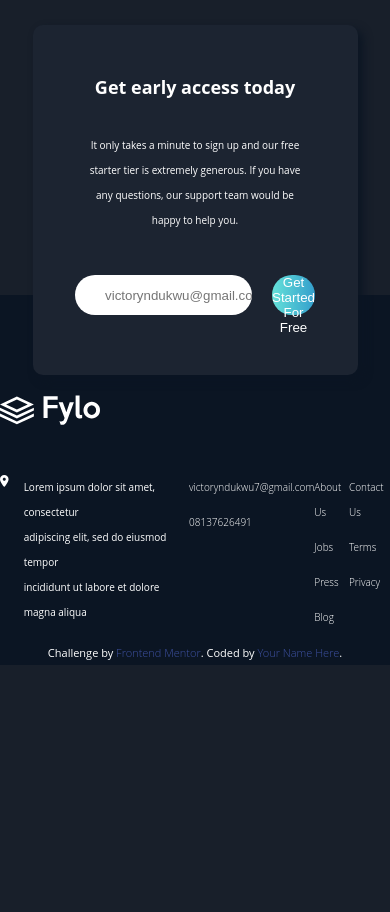
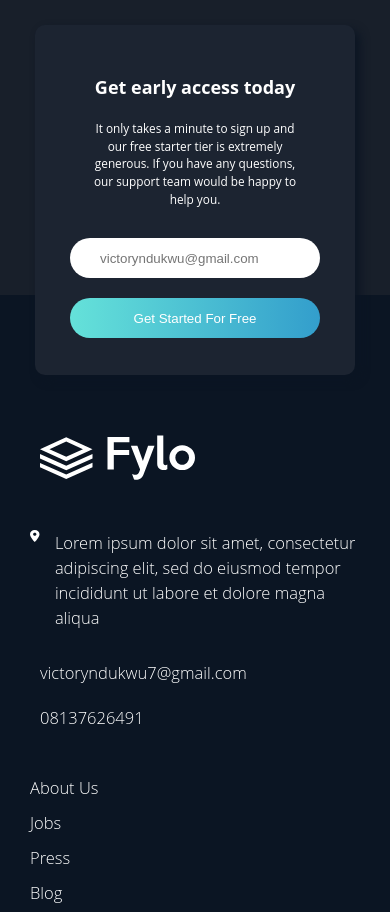
Before and after one commit to victoryndukwu/fylo, a plain HTML site: page index.html in a window 390 px wide. Shown: the part 3800-4712 px from the top of the page. Before the commit the page ends 4465 px from the top, so only its background shows below. Drawn offline with Linux system fonts and the light colour scheme.

Commit message:
completion of footer in mobile view

```diff
--- a/index.html
+++ b/index.html
@@ -225,7 +225,7 @@
     </div>
     <p class="attribution">
       Challenge by <a href="https://www.frontendmentor.io?ref=challenge" target="_blank">Frontend Mentor</a>.
-      Coded by <a href="#">Your Name Here</a>.
+      Coded by <a href="#">Victory Ndukwu</a>.
     </p>
     </footer>
   </body>
--- a/main.scss
+++ b/main.scss
@@ -203,7 +203,9 @@ html {
     // }
     &__testimony {
       color: inherit;
-      margin-top: 30px;
+      margin: 20px;
+      font-size: 14.2px;
+      line-height: 1.5;
     }
     &__profile {
       display: flex;
@@ -247,7 +249,7 @@ html {
     flex-direction: column;
     justify-content: space-between;
     width: 750px;
-    height: 230px;
+    height: 250px;
     background: var(--intro-email-bg);
     border-radius: 10px;
     box-shadow: 5px 5px 10px var(--footer-bg);
@@ -264,6 +266,7 @@ html {
   &-form {
     display: flex;
     justify-content: center;
+    margin-bottom: 10px;
     &__input,
     &__btn {
       border-radius: 30px;
@@ -330,6 +333,9 @@ html {
         padding-bottom: 10px;
       }
     }
+  }
+  .attribution {
+    margin: 25px;
   }
 }
 
@@ -437,7 +443,7 @@ html {
     &-card {
       &__testimony {
         font-size: 12px;
-        width: 270px;
+        width: 265px;
         line-height: 20px;
         margin-bottom: 10px;
       }
@@ -449,15 +455,53 @@ html {
   // sign up
   .signup {
     &-container {
-      width: 325px;
+      width: 320px;
       height: 350px;
     }
     &-heading {
       font-size: 18px;
     }
     &-text {
+      font-size: 11.8px;
+      line-height: 1.5;
     }
     &-form {
+      flex-direction: column;
+      align-items: center;
+      &__input,
+      &__btn {
+        width: 250px;
+      }
+    }
+  }
+  // footer
+  .footer {
+    &-container {
+      font-size: 16.5px;
+      font-weight: lighter;
+    }
+
+    &-logo {
+      margin: 40px;
+      width: 155px;
+      height: 45px;
+    }
+    &-details {
+      flex-direction: column;
+      margin: 0 10px 20px 20px;
+      &__address,
+      &__contact {
+        padding: 10px;
+      }
+      &__contact {
+        .item {
+          padding: 10px;
+        }
+      }
+      &__list1,
+      &__list2 {
+        padding: 25px 30px 25px 10px;
+      }
     }
   }
 }
```
Also changed, not shown: main.css, 1 other file.
